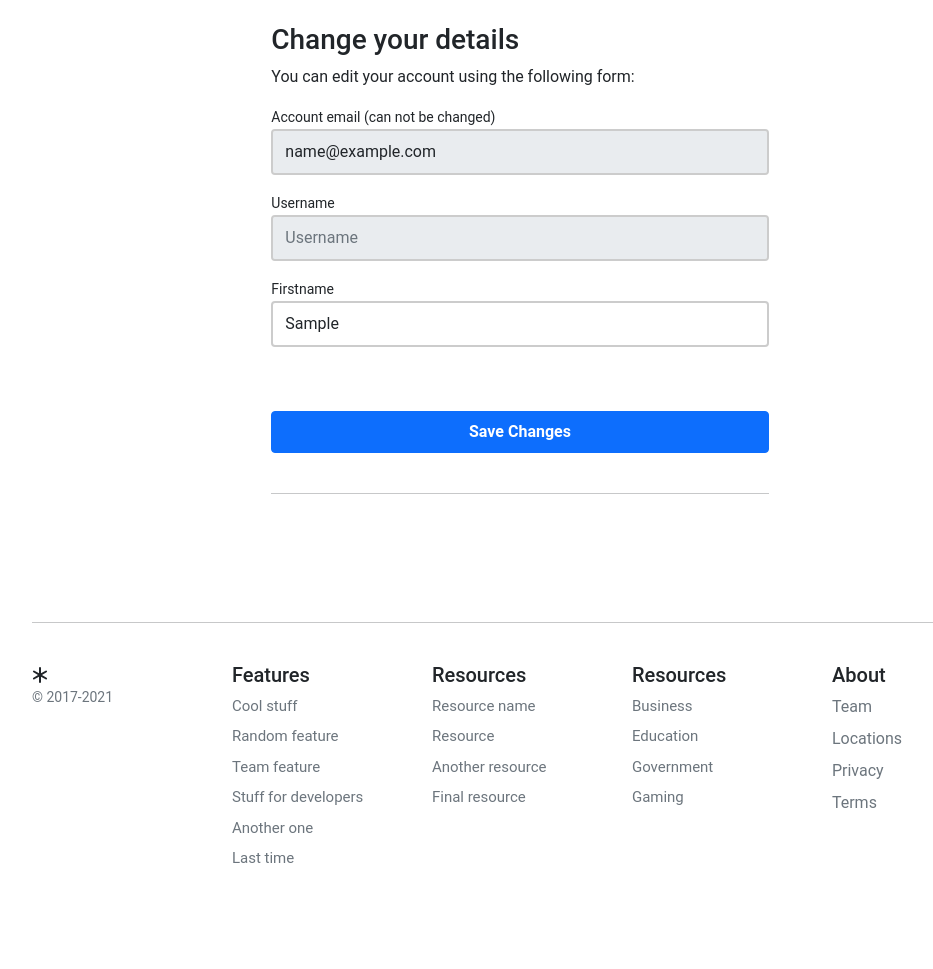
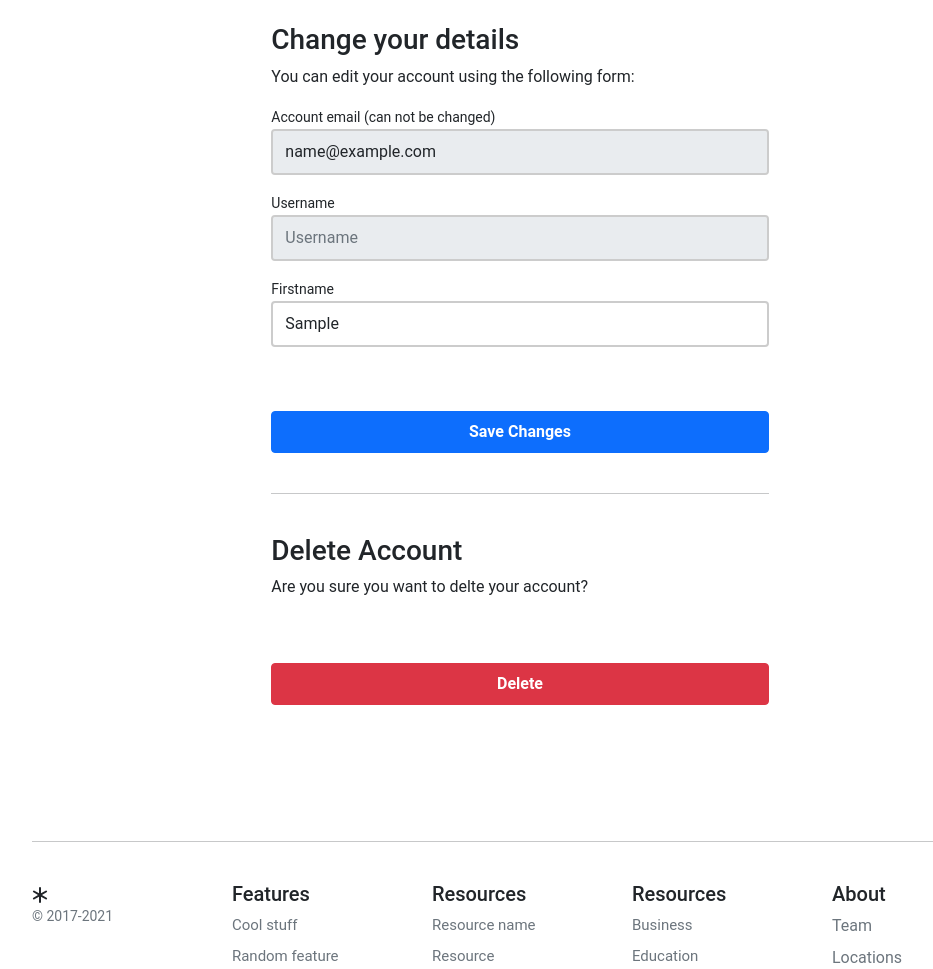
Before and after one commit to cckcoder/django-ecommerce, a Django app: page /account/profile/edit/ in a window 1280 px wide. Shown: the part 126-1095 px from the top of the page, without its empty margins (120-1053 px from the left). Before the commit the page ends 989 px from the top, so only its background shows below. Run offline with Django 4.2, Linux system fonts and the light colour scheme; the visitor is signed in with stand-in values (Sample User, id 1); data that the repository does not hold is empty.

Commit message:
add: reset password form

```diff
--- a/account/forms.py
+++ b/account/forms.py
@@ -1,6 +1,6 @@
 from django import forms
 from account.models import UserBase
-from django.contrib.auth.forms import AuthenticationForm
+from django.contrib.auth.forms import AuthenticationForm, PasswordResetForm
 
 
 class UserLoginForm(AuthenticationForm):
@@ -139,3 +139,25 @@ class UserEditForm(forms.ModelForm):
         super().__init__(*args, **kwargs)
         self.fields["user_name"].required = True
         self.fields["email"].required = True
+
+
+class PwdResetForm(PasswordResetForm):
+    email = forms.EmailField(
+        max_length=254,
+        widget=forms.TextInput(
+            attrs={
+                "class": "form-control mb-3",
+                "placeholder": "Email",
+                "id": "form-email",
+            }
+        ),
+    )
+
+    def clean_email(self):
+        email = self.cleaned_data["email"]
+        u = UserBase.objects.filter(email=email)
+        if not u:
+            raise forms.ValidationError(
+                "Unfortunatley we can not find that email address"
+            )
+        return email
--- a/account/urls.py
+++ b/account/urls.py
@@ -25,6 +25,14 @@ urlpatterns = [
     path(
         "activate/<slug:uidb64>/<slug:token>/", views.account_activate, name="activate"
     ),
+    path(
+        "password_reset",
+        auth_views.PasswordResetView.as_view(
+            template_name="account/user/password_reset_form.html",
+            success_url="password_reset_email_confirm",
+            email_template_name="account/user/password_reset_email.html"
+        ),
+    ),
     path("dashboard", views.dashboard, name="dashboard"),
     path("profile/edit/", views.edit_details, name="edit_details"),
     path("profile/delete_user/", views.delete_user, name="delete_user"),
--- a/templates/account/user/edit_details.html
+++ b/templates/account/user/edit_details.html
@@ -23,7 +23,6 @@
                         <div class="col-12 col-lg-7  mx-auto">
 
                         <form class="account-form px-4 pt-4" method="post" enctype="multipart/form-data">
-
                             {% if user_form.is_valid %}
                             <div class="alert alert-primary" role="alert">
                                 Details successfully updated!
@@ -59,6 +58,19 @@
                             <hr class="mb-3">
                         </form>
 
+                        <form
+                            class="account-form px-4"
+                            action="{% url "account:delete_user" %}"
+                            method="post"
+                        >
+                        {% csrf_token %}
+                        <p class="h3 pt-4 font-weight-bold">Delete Account</p>
+                        <p>Are you sure you want to delte your account?</p>
+                        <button class="btn btn-danger btn-block py-2 mb-4 mt-5 fw-bold w-100">
+                            Delete
+                        </button>
+                        </form>
+
                         </div>
                     </div>
                 </div>
```
Also changed, not shown: templates/account/user/password_reset_email.html (added), templates/account/user/password_reset_form.html (added). Lines whose indentation alone changed are shown as unchanged.
